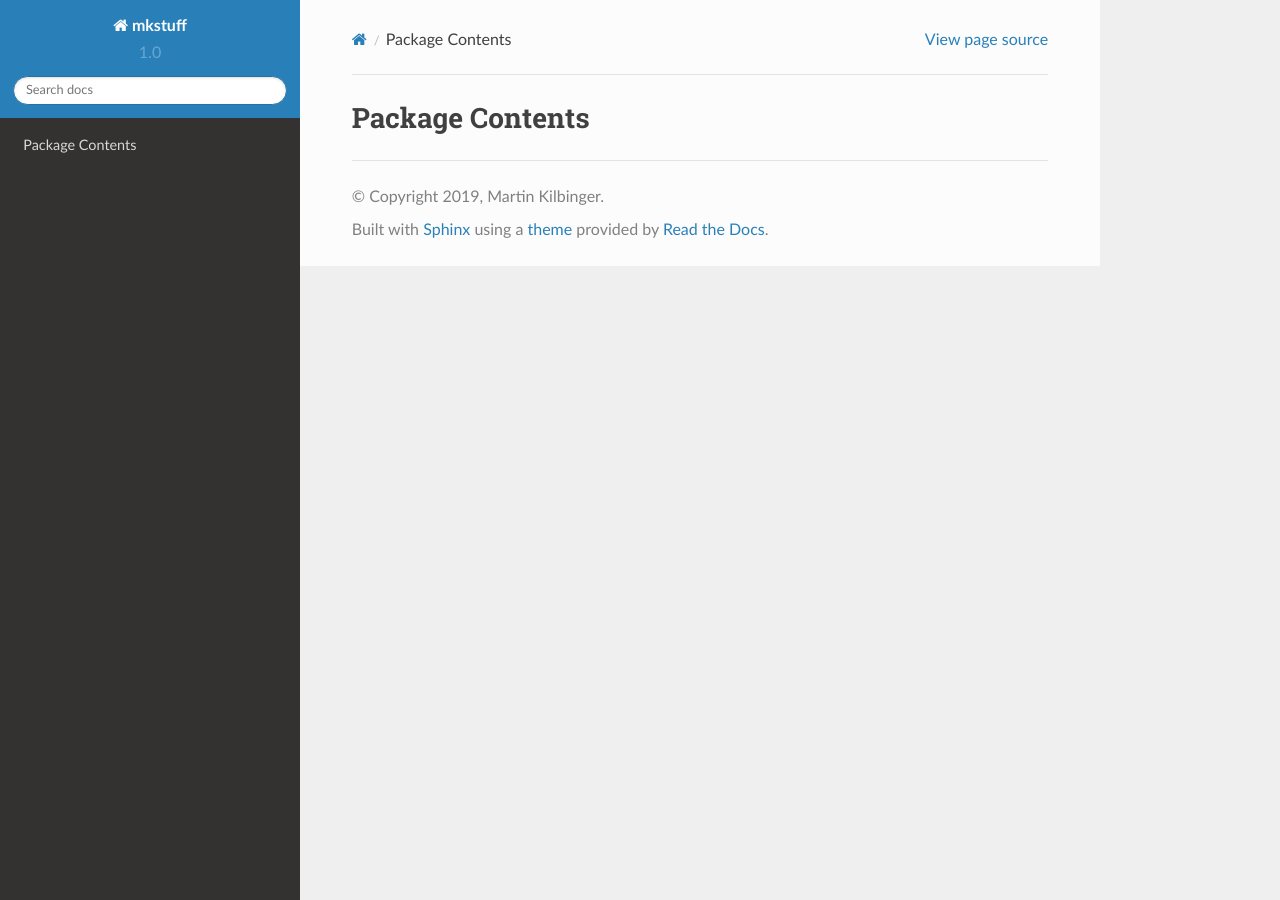
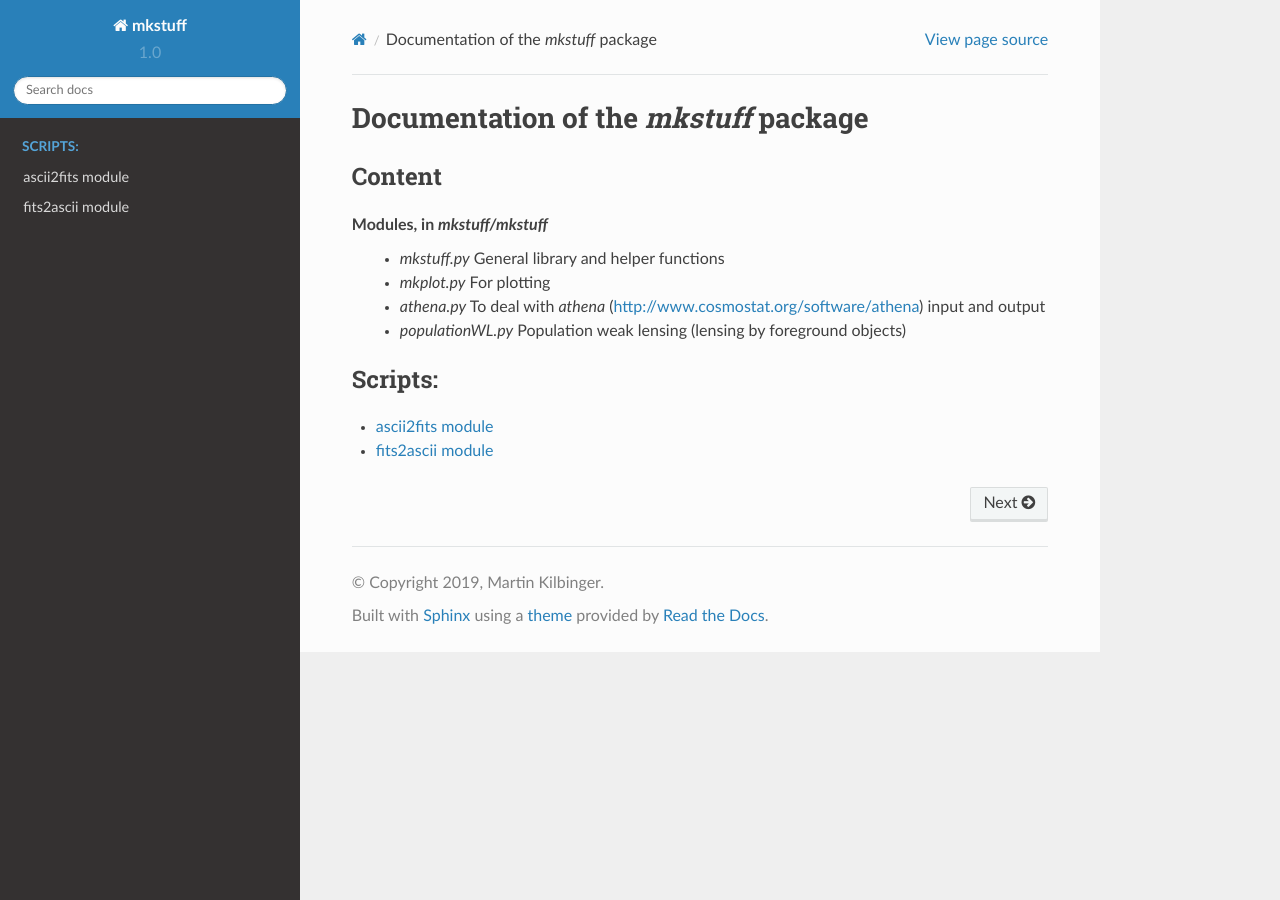
Before and after one commit to martinkilbinger/mkstuff, a Sphinx documentation site: the page built from docs/source/index.rst, in a window 1280 px wide. Built offline with Sphinx 7.4.7 and the Read the Docs theme 2.0.0, drawn with Linux system fonts in a browser that asks for light colours; pages that are not in the unit, such as notebooks, are missing from menus.

Commit message:
docs rst

```diff
--- a/docs/source/index.rst
+++ b/docs/source/index.rst
@@ -1,14 +1,36 @@
-.. test documentation master file, created by
+.. mkstuff documentation master file, created by
    sphinx-quickstart on Mon Oct 24 16:46:22 2016.
    You can adapt this file completely to your liking, but it should at least
    contain the root `toctree` directive.
 
-Package Contents
-================
+Documentation of the `mkstuff` package
+======================================
+
+
+Content
+-------
+
+Modules, in `mkstuff/mkstuff`
+        * `mkstuff.py`
+          General library and helper functions
+        * `mkplot.py`
+          For plotting
+        * `athena.py`
+          To deal with `athena` (http://www.cosmostat.org/software/athena) input and output
+        * `populationWL.py`
+          Population weak lensing (lensing by foreground objects)
 
 .. toctree::
    :numbered:
    :maxdepth: 3
+   :caption: General:
 
    examples
-   configure_package_name
+   mkstuff
+
+.. toctree::
+   :maxdepth: 3
+   :caption: Scripts:
+
+   ascii2fits
+   fits2ascii
```
Also changed, not shown: docs/source/ascii2fits.rst (added, +7 -0 lines), docs/source/fits2ascii.rst (added, +7 -0 lines), 2 other files.
